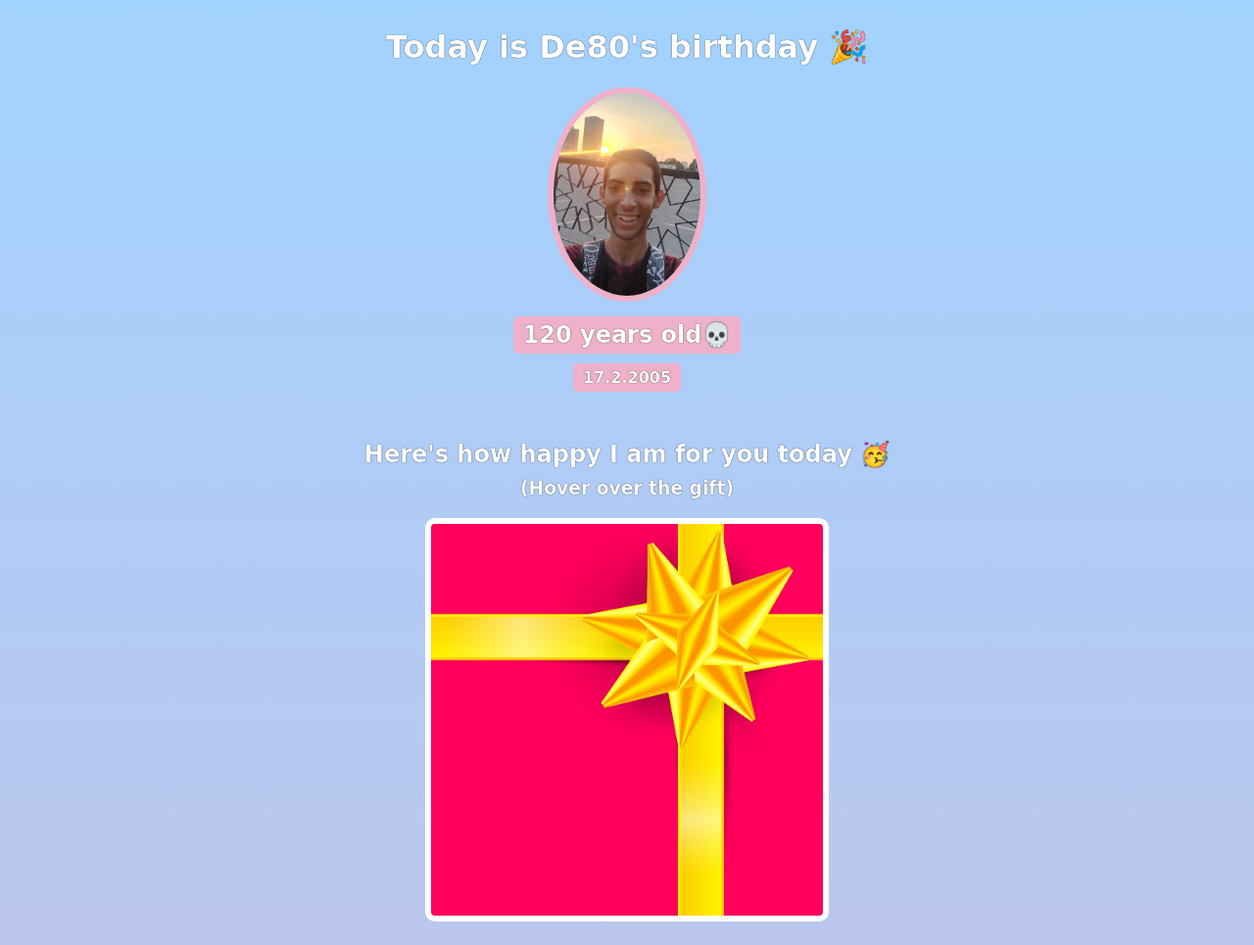
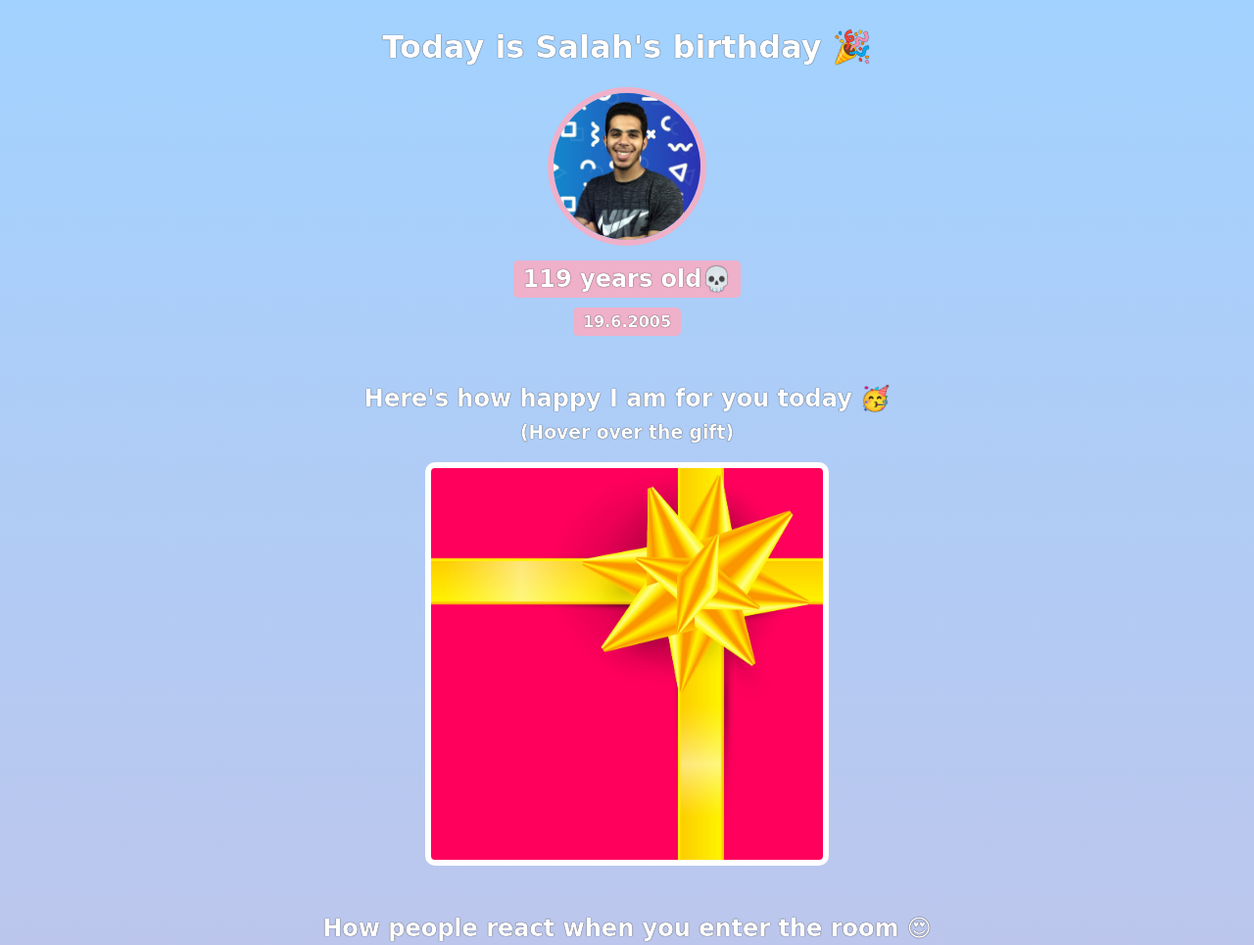
Before and after one commit to Abdulrahman-Rasmy/HBD-gift-site, a website built with Vite: page index.html in a window 1280 px wide. Shown: the top 965 px of the page at 98% size. Built offline with nearby package versions, Linux system fonts and the light colour scheme; a web font is replaced by a local one.

Commit message:
another birthday

```diff
--- a/index.html
+++ b/index.html
@@ -7,10 +7,10 @@
     </head>
     <body>
         <div id="header">
-            <h1>Today is De80's birthday 🎉</h1>
-            <img id="bff-img" src="images/De80.jpg">
-            <h2 id="bday-age">120 years old💀</h2>
-            <h4 id="bday-date">17.2.2005</h4>
+            <h1>Today is Salah's birthday 🎉</h1>
+            <img id="bff-img" src="images/Salah.jpg">
+            <h2 id="bday-age">119 years old💀</h2>
+            <h4 id="bday-date">19.6.2005</h4>
         </div>
 
         <div class="gift-section">
```
Also changed, not shown: images/nick.jpg (deleted), images/salah.jpg (added).
